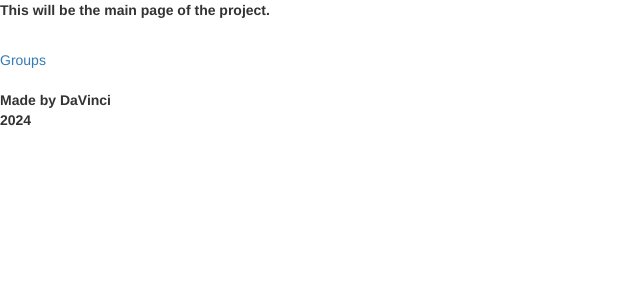
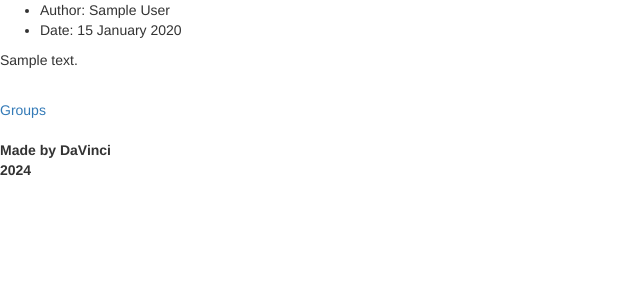
Before and after one commit to DaVinci89/Chatiphy, a Django app: page / in a window 1280 px wide. Shown: the part 195-495 px from the top of the page, without its empty margins (0-640 px from the left). Run offline with Django 5.2, Linux system fonts and the light colour scheme; tables that the repository leaves empty hold one stand-in row (values such as "Sample post"); some libraries are stand-ins or nearby versions.

Commit message:
Adding view of main page with users posts.

```diff
--- a/Chatiphy/post_maker/views.py
+++ b/Chatiphy/post_maker/views.py
@@ -1,12 +1,12 @@
 from django.shortcuts import render
-
+from .models import Post
 from django.http import HttpResponse
 
 def index(request):
     template = "post_maker/index.html"
-    text = "<b>This will be the main page of the project.</b>"
+    posts = Post.objects.order_by("-pub_date")[:10]
     context = {
-        "descr":text,
+        "posts":posts,
     }
     return render(request, template, context)
 
--- a/Chatiphy/templates/post_maker/index.html
+++ b/Chatiphy/templates/post_maker/index.html
@@ -1,6 +1,13 @@
 {% extends "base.html" %}
 {% block content %}
-    <p>{{ descr|safe }}</p>
+    {% for post in posts %}
+        <ul>
+            <li>Author: {{post.author.get_full_name}}</li>
+            <li>Date: {{post.pub_date|date:"d E Y"}}</li>
+        </ul>
+        <p>{{post.text}}</p>
+        {% if not forloop.last %}<hr>{% endif %}
+    {% endfor %}
     <br>
     <a href="{% url 'post_maker:group_posts' %}">Groups</a>
 {% endblock %}
```
